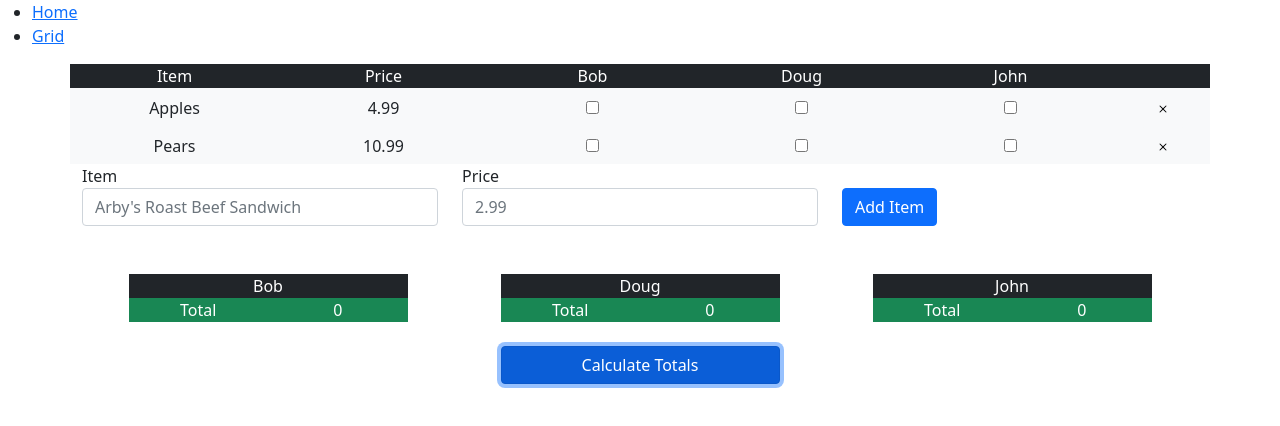
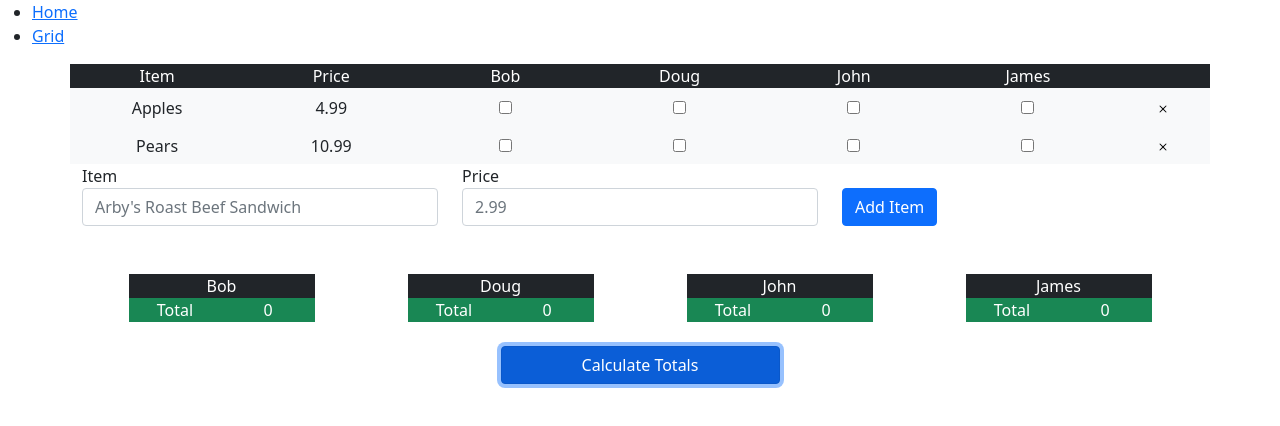
Before and after one commit to jlu51/Basket, a React (Create React App) app: page /grid in a window 1280 px wide. Both pictures are taken after a click on the button "Calculate Totals". Shown: the top 426 px of the page. Built offline with nearby package versions, Linux system fonts and the light colour scheme; a small style sheet from the web is missing.

Commit message:
Fixed styling issues for four person trip

```diff
--- a/src/components/GridCalculator.js
+++ b/src/components/GridCalculator.js
@@ -9,12 +9,13 @@ function GridCalculator() {
         "Apples": {itemName: "Apples", price: 4.99, count: 0, splitPrice: 0},
         "Pears": {itemName: "Pears", price: 10.99, count: 0, splitPrice: 0}
       });
-   const [header, setHeader] = useState(["Item", "Price", "Bob", "Doug", "John"]);
+   const [header, setHeader] = useState(["Item", "Price", "Bob", "Doug", "John", "James"]);
    const [shoppers, setShoppers] = useState(
       {
          "Bob": {name: "Bob", itemList: {}},
          "Doug": {name: "Doug", itemList: {}},
-         "John": {name: "John", itemList: {}}
+         "John": {name: "John", itemList: {}},
+         "James": {name: "James", itemList: {}}
       });
    const [item, setItem] = useState("");
    const [price, setPrice] = useState("");
--- a/src/components/ResultGrid.js
+++ b/src/components/ResultGrid.js
@@ -25,7 +25,7 @@ const ResultGrid = ({items, shoppers, toggleTotals, setToggleTotals}) => {
             {Object.keys(shoppers).map((person) => {
                return (
                   <>
-                     <div className="col-3">
+                     <div className="col-2">
                         <div className="row justify-content-around">
                            <div className="col bg-dark text-white text-center">
                               {person}
@@ -35,7 +35,7 @@ const ResultGrid = ({items, shoppers, toggleTotals, setToggleTotals}) => {
                                  <div className="col">
                                     {index + 1}
                                  </div>
-                                 <div className="col-7 text-center">
+                                 <div className="col-5 text-center">
                                     {item}
                                  </div>
                                  <div className="col">
@@ -51,7 +51,7 @@ const ResultGrid = ({items, shoppers, toggleTotals, setToggleTotals}) => {
 
          {toggleTotals && <div className="row justify-content-around">
             {Object.keys(totalList).map((name) => (
-               <div className="col-3 bg-success text-white text-center">
+               <div className="col-2 bg-success text-white text-center">
                   <div className="row">
                      <div className="col">
                         Total
```
